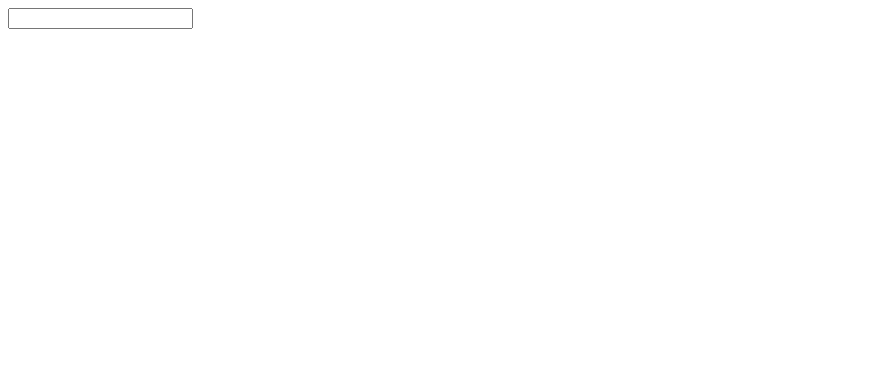
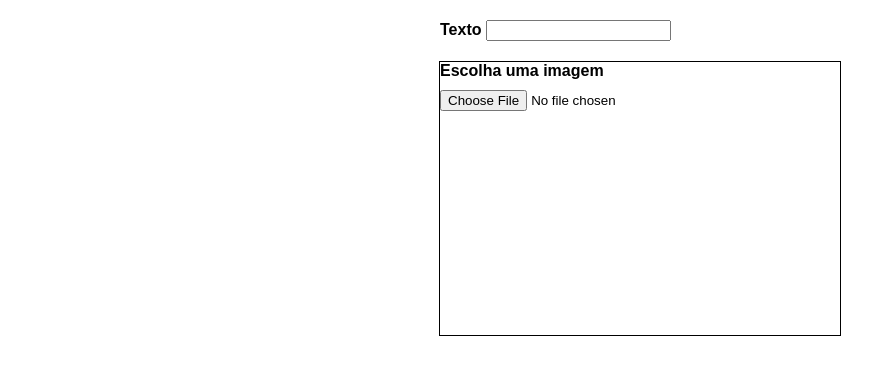
Before and after one commit to EliasGalindo0/project-meme-generator, a website: page index.html in a window 1280 px wide. Shown: the whole page, without its empty margins (0-896 px from the left). Drawn offline with Linux system fonts and the light colour scheme.

Commit message:
Requisitos 2 e 3 feitos - Adicionada funcao para upload de imagem e alterados estilos

```diff
--- a/index.html
+++ b/index.html
@@ -8,11 +8,16 @@
   <title>Document</title>
 </head>
 <body>
-
-  <input type="text" id='text-input'>
+  <div id='head-meme-container'>
+    <label>Texto</label>
+    <input type="text" id='text-input'>
+  </div>
 
   <div id='meme-image-container'>
+    <label>Escolha uma imagem</label>
+    <input id='meme-insert' type="file"  accept="image/*" name="image">
     <h3 id='meme-text'></h3>
+    <canvas id='meme-image'></canvas>
   </div>
 
 <script src="script.js"></script>
--- a/script.js
+++ b/script.js
@@ -1,10 +1,22 @@
 const textInput = document.getElementById('text-input');
 const textOut = document.getElementById('meme-text');
+const image = document.getElementById('meme-image');
+const imageInput = document.querySelector('#meme-insert');
 
 function showText() {
   const text = textInput.value;
   textOut.innerHTML = text;
   return textOut;
 }
+// Código consultado no site https://medium.com/@iamcodefoxx/how-to-upload-and-preview-an-image-with-javascript-749b92711b91
+function imageDisplay() {
+  const reader = new FileReader();
+  reader.addEventListener('load', () => {
+    const uploadedImage = reader.result;
+    image.style.backgroundImage = `url(${uploadedImage})`;
+  });
+  reader.readAsDataURL(this.files[0]);
+}
 
 textInput.addEventListener('input', showText);
+imageInput.addEventListener('change', imageDisplay);
--- a/style.css
+++ b/style.css
@@ -0,0 +1,37 @@
+#head-meme-container {
+  margin: 20px auto;
+  width: 400px;
+  font-family: sans-serif;
+  font-weight: bold;
+}
+
+#meme-image-container {
+  margin: 20px auto;
+  width: 400px;
+  font-family: sans-serif;
+  background-color: white;
+  border: solid black 1px;
+}
+
+#meme-image-container label {
+  display: block;
+  font-weight: bold;
+  margin-bottom: 10px;
+}
+
+#meme-image-container input {
+  width: 100%;
+  box-sizing: border-box;
+  margin-bottom: 20px;
+}
+
+#meme-image {
+  width: 100%;
+  background-size: 100%;
+  position: inherit;
+}
+
+#meme-text {
+  position: absolute;
+  padding: 5px;
+}
```
